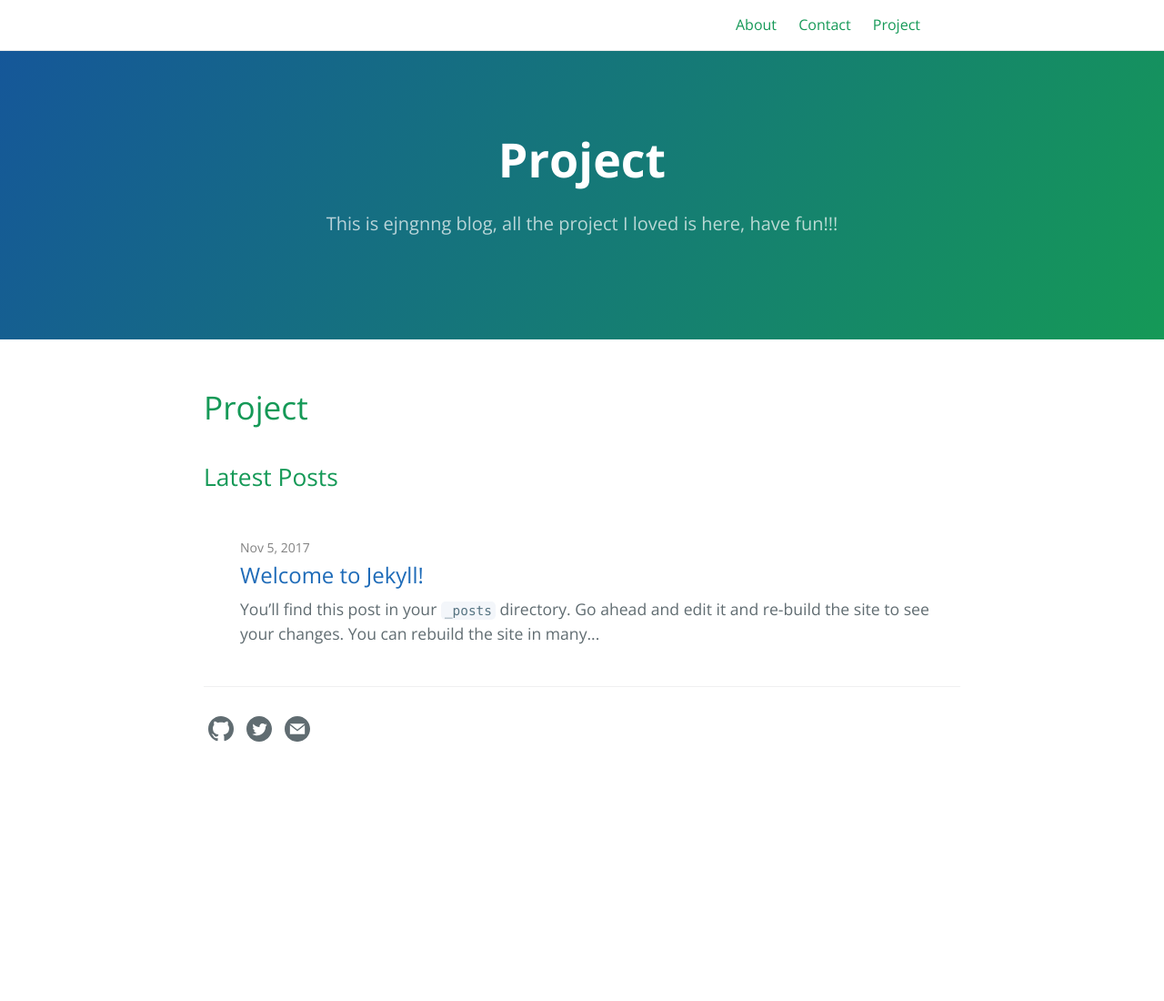
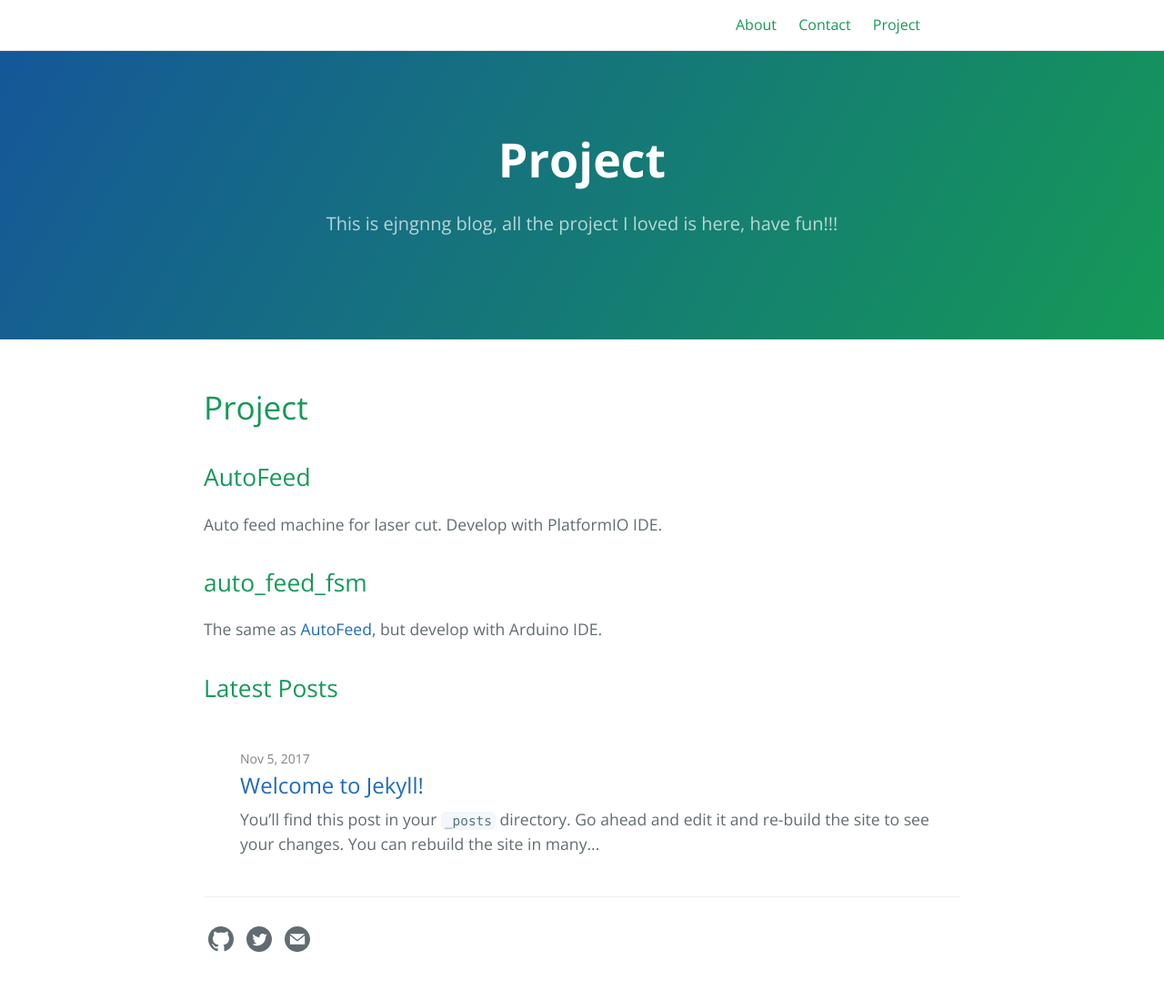
Before and after one commit to ejngnng/ejngnng.github.io, a Jekyll site: the page built from index.md, in a window 1280 px wide. Shown: the whole page at 91% size. Built offline with Jekyll 4.4.1, drawn with Linux system fonts in a browser that asks for light colours; our own code applies the rules of GitHub Pages for plain Markdown files; before the commit the page ends 900 px from its top, so only the background shows below that.

Commit message:
add project

```diff
--- a/index.md
+++ b/index.md
@@ -9,3 +9,12 @@ layout: home
 ---
 
 # Project
+
+## AutoFeed
+
+Auto feed machine for laser cut. Develop with PlatformIO IDE.
+
+
+## auto_feed_fsm
+
+The same as [AutoFeed](https://github.com/ejngnng/AutoFeed), but develop with Arduino IDE.
```
